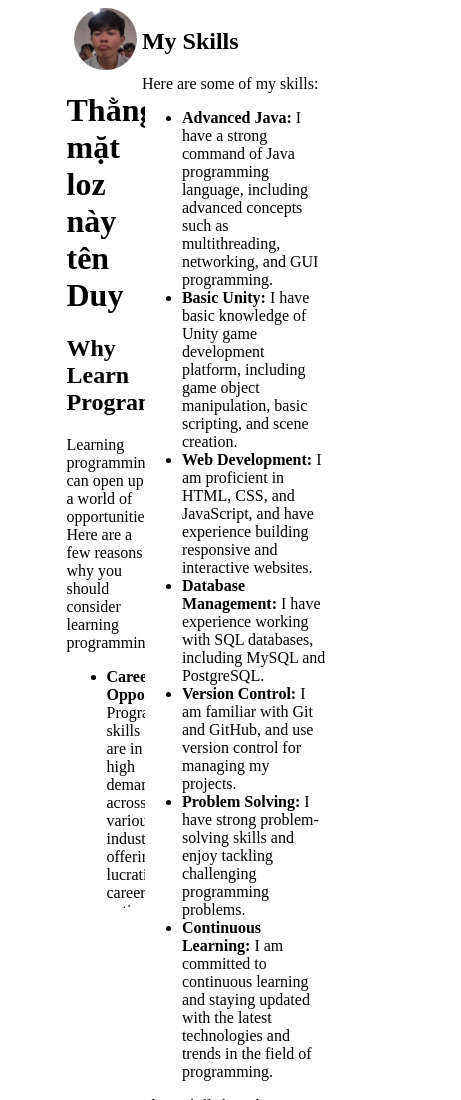
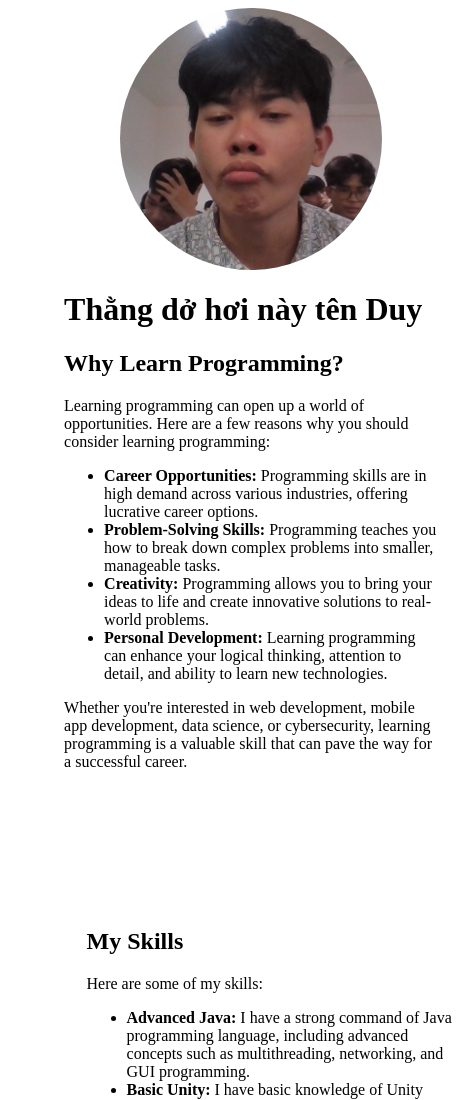
Before and after one commit to duyKhanh026/My-Portfolio, a plain HTML site: page index.html in a window 390 px wide. Shown: the top 1100 px of the page, 461 px wide, since content can reach past the window. Drawn offline with Linux system fonts and the light colour scheme.

Commit message:
add responsive

```diff
--- a/index.html
+++ b/index.html
@@ -17,8 +17,8 @@
         overflow: hidden; /* Chặn hình ảnh vượt ra khỏi khung div */
     }
     .div1 img {
-        width: 80%;
-        margin-left: 10%;
+        width: 70%;
+        margin-left: 15%;
         height: auto;
         border-radius: 50%; /* Tạo khung hình tròn */
         display: block; /* Đảm bảo hình ảnh nằm giữa div */
@@ -36,6 +36,25 @@
         width: 15%;
         height: 100%;
     }
+    @media only screen and (max-width: 800px) {
+    	.container {
+    		display: grid;
+    	}
+		.div1 {
+        	position: relative;
+			width: 100%;
+		}
+		.div2 {
+        	position: relative;
+			width: 100%;
+		}
+		.div_1 {
+			width: 0px;
+		}
+		.div_2 {
+			width: 0px;
+		}
+	}
 </style>
 </head>
 <body>
@@ -44,7 +63,7 @@
         <div class="div1">
             <!-- Thêm hình ảnh vào div1 -->
             <img src="img/WIN_20240306_13_54_05_Pro.jpg" alt="Ảnh" />
-            <h1>Thằng mặt loz này tên Duy</h1>
+            <h1>Thằng dở hơi này tên Duy</h1>
             <h2>Why Learn Programming?</h2>
             <p>Learning programming can open up a world of opportunities. Here are a few reasons why you should consider learning programming:</p>
             <ul>
```
